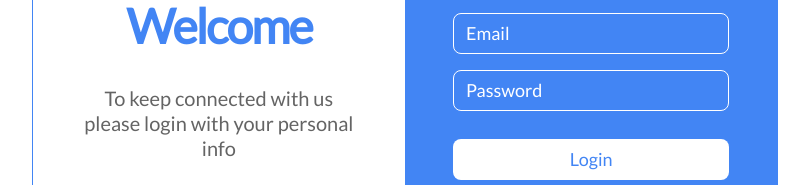
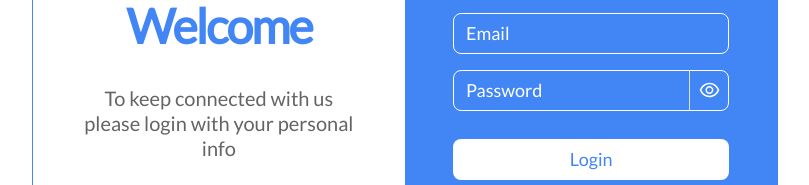
Before and after one commit to katiakovalchuk/event-app, a React (Create React App) app: page /login in a window 1280 px wide. Shown: the part 313-498 px from the top of the page, without its empty margins (235-1044 px from the left). Built offline with nearby package versions, Linux system fonts and the light colour scheme; no server answers; the database is empty.

Commit message:
add hide/show password feature

```diff
--- a/src/components/Login/index.jsx
+++ b/src/components/Login/index.jsx
@@ -1,20 +1,21 @@
-import { useEffect, useState } from "react";
-import { Link, useNavigate } from "react-router-dom";
-
+import {useEffect, useState} from "react";
+import {Link, useNavigate} from "react-router-dom";
+import {AiOutlineEye, AiOutlineEyeInvisible} from "react-icons/ai";
 import Toast from "../Toast";
-import { useDialog } from "../../context/dialogContext";
-import { useUserAuth } from "../../context/authContext";
+import {useDialog} from "../../context/dialogContext";
+import {useUserAuth} from "../../context/authContext";
 
 import "./style.scss";
 
 const LoginTemplate = () => {
-  const [{ email, password }, setCredentials] = useState({
+    const [{email, password}, setCredentials] = useState({
         email: "",
         password: "",
     });
 
-  const { login } = useUserAuth();
-  const { show, handleShow, handleClose, updateToastContent } = useDialog();
+    const {login} = useUserAuth();
+    const {show, handleShow, handleClose, updateToastContent} = useDialog();
+    const [passwordShown, setPasswordShown] = useState(false);
     const [error, setError] = useState("");
     const navigate = useNavigate();
 
@@ -40,14 +41,16 @@ const LoginTemplate = () => {
         }
     };
 
+    const togglePassword = () => setPasswordShown(!passwordShown);
+
     const handleEmailChange = (e) =>
-    setCredentials((prev) => ({ ...prev, email: e.target.value }));
+        setCredentials((prev) => ({...prev, email: e.target.value}));
     const handlePasswordChange = (e) =>
-    setCredentials((prev) => ({ ...prev, password: e.target.value }));
+        setCredentials((prev) => ({...prev, password: e.target.value}));
 
     return (
         <>
-      {show && <Toast />}
+            {show && <Toast/>}
             <div className="LoginTemplate d-flex justify-content-center align-items-center w-100 vh-100">
                 <div className="LoginTemplate-inner d-flex flex-column flex-md-row col-sm-9 col-xl-7">
                     <div className="d-flex flex-column justify-content-center text-center col-md-6 p-5">
@@ -69,13 +72,27 @@ const LoginTemplate = () => {
                                 required
                                 onChange={handleEmailChange}
                             />
+                            <div className="w-100 d-flex justify-content-center position-relative">
                                 <input
                                     className="login-form-input form-control mb-4 rounded-3"
-                type="password"
+                                    type={passwordShown ? "text" : "password"}
                                     placeholder="Password"
                                     required
                                     onChange={handlePasswordChange}
                                 />
+                                {passwordShown ?
+                                    <AiOutlineEyeInvisible
+                                        className="LoginTemplate-icon position-absolute border-start rounded-end end-0 p-2"
+                                        size={40}
+                                        onClick={togglePassword}
+                                    />
+                                    :
+                                    <AiOutlineEye
+                                        className="LoginTemplate-icon position-absolute border-start rounded-end end-0 p-2"
+                                        size={40}
+                                        onClick={togglePassword}
+                                    />}
+                            </div>
                             <button
                                 className="login-form-btn btn w-100 mt-1 rounded-3"
                                 type="submit"
--- a/src/components/Login/style.scss
+++ b/src/components/Login/style.scss
@@ -21,6 +21,10 @@
     max-width: var(--max-block-width);
     color: var(--desc-color);
     font-size: 20px;
+  }
+
+  &-icon{
+    cursor: pointer;
   }
 }
 
```
Lines whose indentation alone changed are shown as unchanged.
